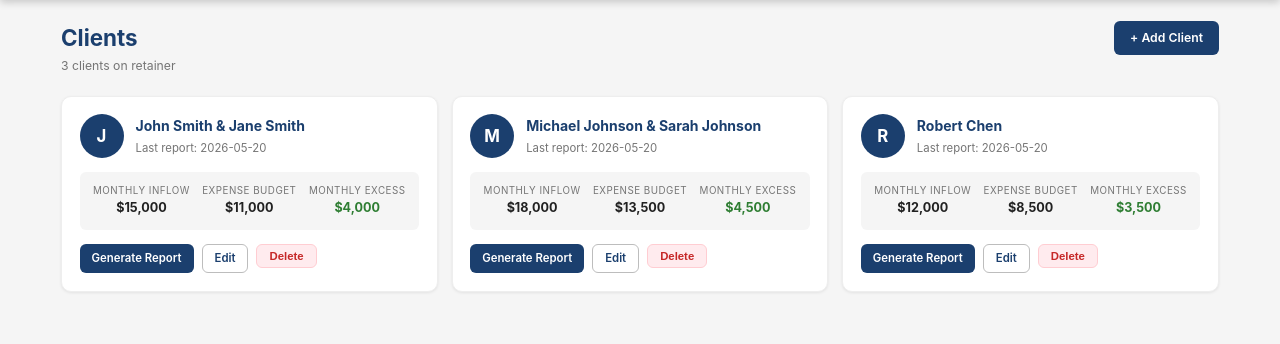
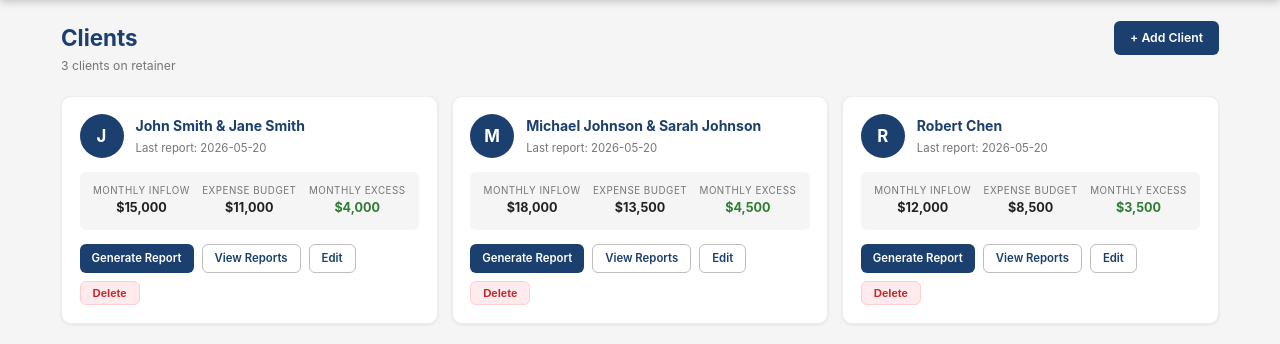
Before and after one commit to HASNAT204/aw-client-portal, a Flask app: page /clients in a window 1280 px wide. Shown: the part 54-398 px from the top of the page. Run offline with Flask 3, Linux system fonts and the light colour scheme; data comes from the database, SQL or seed files in the repository.

Commit message:
Add View Reports button to client cards

```diff
--- a/app.py
+++ b/app.py
@@ -87,6 +87,15 @@ def client_delete(client_id):
 
 # ── Reports ───────────────────────────────────────────────────────────────────
 
+@app.route("/clients/<int:client_id>/reports")
+def client_reports(client_id):
+    last = db.get_last_report(client_id)
+    if last:
+        return redirect(url_for("report_detail", report_id=last["id"]))
+    flash("No reports yet for this client.", "info")
+    return redirect(url_for("clients"))
+
+
 @app.route("/clients/<int:client_id>/report/new", methods=["GET", "POST"])
 def report_new(client_id):
     client = db.get_client(client_id)
--- a/templates/clients.html
+++ b/templates/clients.html
@@ -47,6 +47,9 @@
 
     <div class="client-card-actions">
       <a href="{{ url_for('report_new', client_id=client.id) }}" class="btn btn-primary btn-sm">Generate Report</a>
+      {% if client.last_report_date %}
+      <a href="{{ url_for('client_reports', client_id=client.id) }}" class="btn btn-ghost btn-sm">View Reports</a>
+      {% endif %}
       <a href="{{ url_for('client_edit', client_id=client.id) }}" class="btn btn-ghost btn-sm">Edit</a>
       <form method="POST" action="{{ url_for('client_delete', client_id=client.id) }}"
             onsubmit="return confirm('Delete {{ client.name1 }}? This removes all their reports.')">
```
